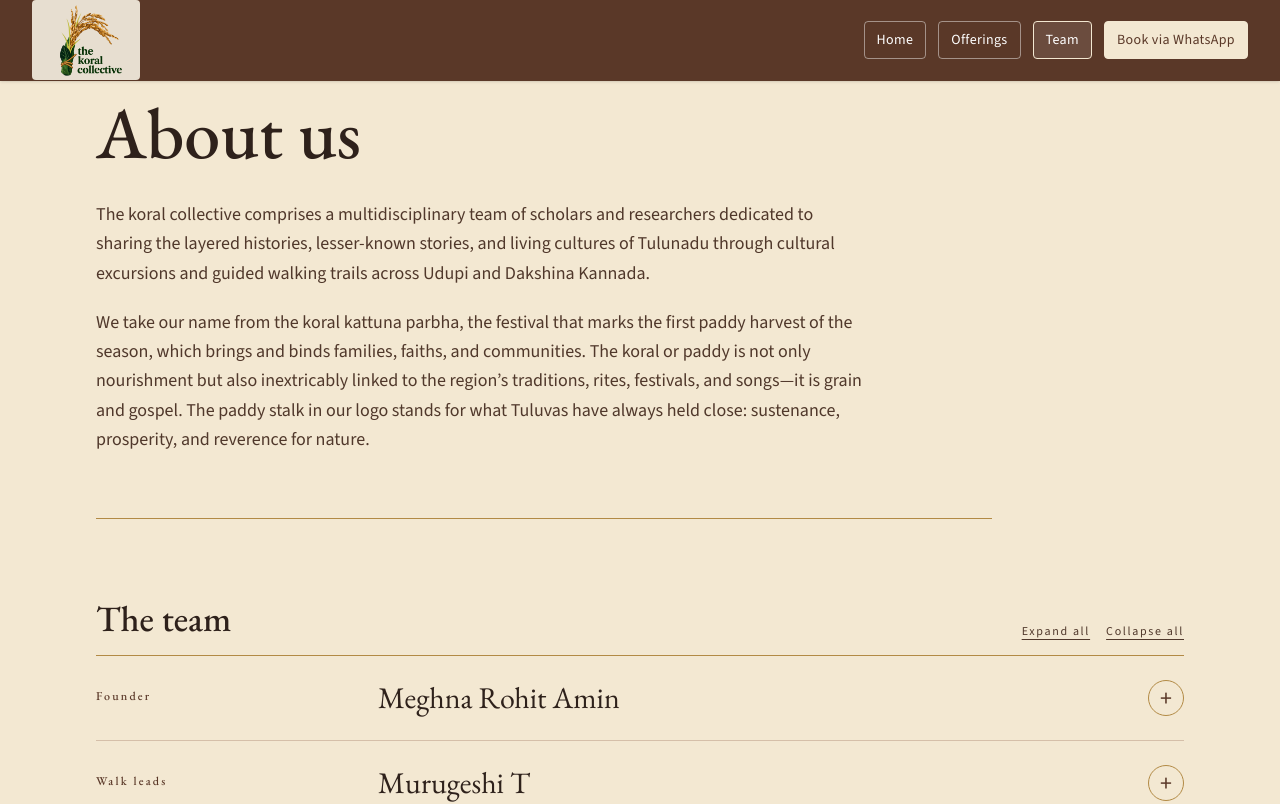
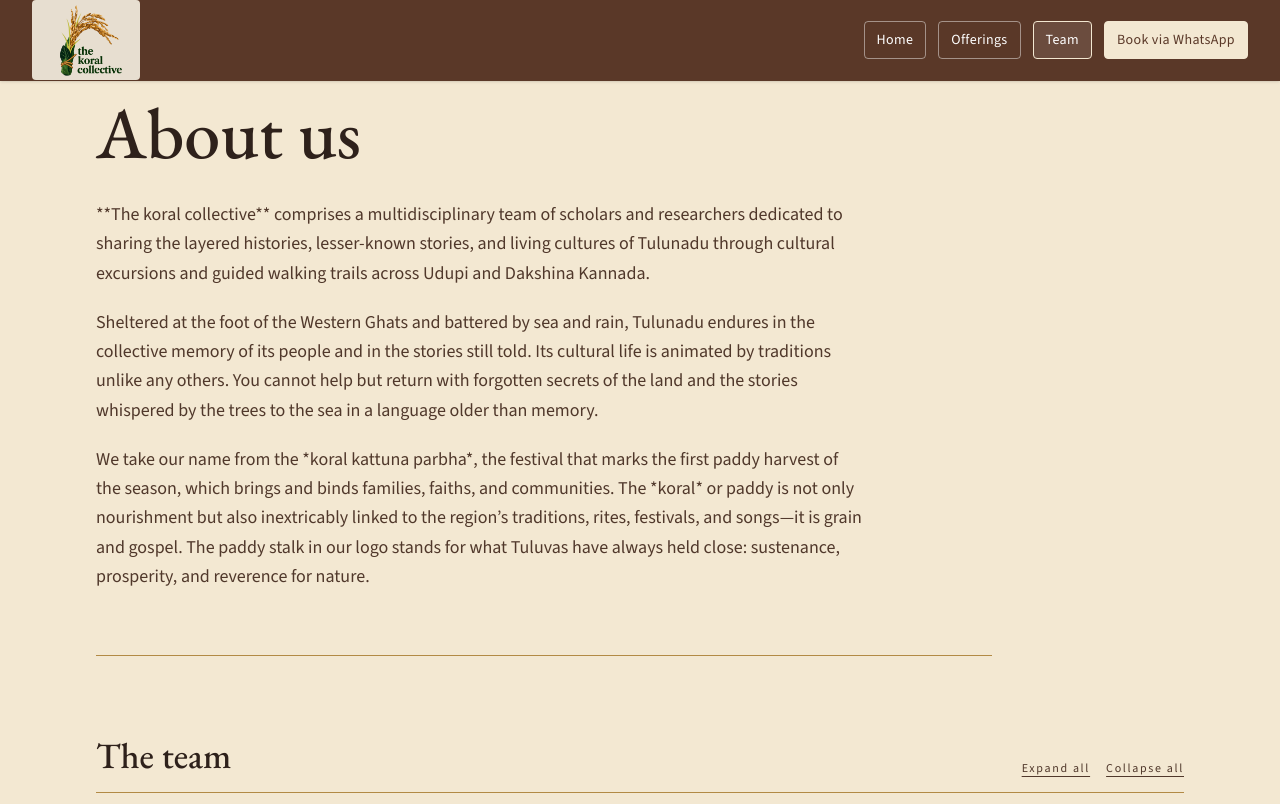
Before and after one commit to PranithPrabhakar/Koral_collective, a Next.js app: page /team in a window 1280 px wide. Shown: the top 804 px of the page. Built offline with nearby package versions, Linux system fonts and the light colour scheme.

Commit message:
Update team.ts
Updated intro text as well

```diff
--- a/src/content/team.ts
+++ b/src/content/team.ts
@@ -3,8 +3,9 @@ import type { TeamContent } from "./types";
 export const teamContent: TeamContent = {
   title: "About us",
   intro: [
-    "The koral collective comprises a multidisciplinary team of scholars and researchers dedicated to sharing the layered histories, lesser-known stories, and living cultures of Tulunadu through cultural excursions and guided walking trails across Udupi and Dakshina Kannada.",
-    "We take our name from the koral kattuna parbha, the festival that marks the first paddy harvest of the season, which brings and binds families, faiths, and communities. The koral or paddy is not only nourishment but also inextricably linked to the region’s traditions, rites, festivals, and songs—it is grain and gospel. The paddy stalk in our logo stands for what Tuluvas have always held close: sustenance, prosperity, and reverence for nature.",
+    "**The koral collective** comprises a multidisciplinary team of scholars and researchers dedicated to sharing the layered histories, lesser-known stories, and living cultures of Tulunadu through cultural excursions and guided walking trails across Udupi and Dakshina Kannada.",
+    "Sheltered at the foot of the Western Ghats and battered by sea and rain, Tulunadu endures in the collective memory of its people and in the stories still told. Its cultural life is animated by traditions unlike any others. You cannot help but return with forgotten secrets of the land and the stories whispered by the trees to the sea in a language older than memory.",
+    "We take our name from the *koral kattuna parbha*, the festival that marks the first paddy harvest of the season, which brings and binds families, faiths, and communities. The *koral* or paddy is not only nourishment but also inextricably linked to the region’s traditions, rites, festivals, and songs—it is grain and gospel. The paddy stalk in our logo stands for what Tuluvas have always held close: sustenance, prosperity, and reverence for nature.",
   ],
   groups: [
     {
```
